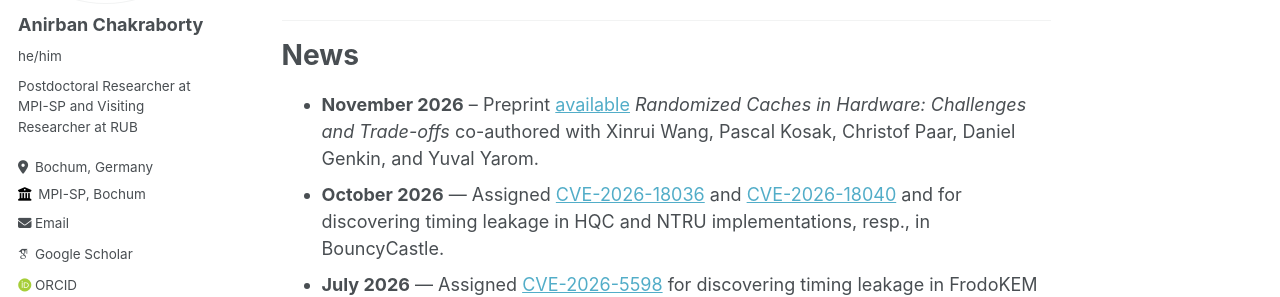
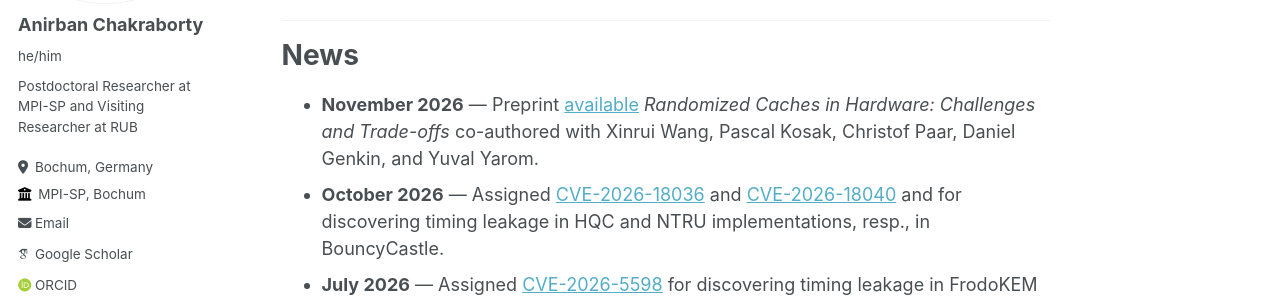
Before and after one commit to anirbanc3/anirbanc3.github.io, a Jekyll site: the page built from _pages/about.md, in a window 1280 px wide and 900 px high, scrolled down 341 px. Shown: the part 166-463 px from the top of the window. Built offline with Jekyll 4.4.1, drawn with Linux system fonts in a browser that asks for light colours; some web fonts are replaced.

Commit message:
Fix formatting

```diff
--- a/_pages/about.md
+++ b/_pages/about.md
@@ -16,7 +16,7 @@ My research interests span all aspects of Hardware Security with a primary focus
 ***
 
 # News
-* **November 2026** -- Preprint [available](https://arxiv.org/abs/2611.00282) <em>Randomized Caches in Hardware: Challenges and Trade-offs</em> co-authored with Xinrui Wang, Pascal Kosak, Christof Paar, Daniel Genkin, and Yuval Yarom.
+* **November 2026** — Preprint [available](https://arxiv.org/abs/2611.00282) <em>Randomized Caches in Hardware: Challenges and Trade-offs</em> co-authored with Xinrui Wang, Pascal Kosak, Christof Paar, Daniel Genkin, and Yuval Yarom.
 * **October 2026**  — Assigned [CVE-2026-18036](https://www.cve.org/CVERecord?id=CVE-2026-18036) and [CVE-2026-18040](https://www.cve.org/CVERecord?id=CVE-2026-18040) and for discovering timing leakage in HQC and NTRU implementations, resp., in BouncyCastle.
 * **July 2026**  — Assigned [CVE-2026-5598](https://www.cve.org/CVERecord?id=CVE-2026-5598) for discovering timing leakage in FrodoKEM implementation in BouncyCastle.
 * **July 2026**  — Our paper <em>"They don't care about this": A Systematic Study of TEE Build Reproducibility in the Wild</em> accepted at <strong>CCS 2026</strong>.
```
